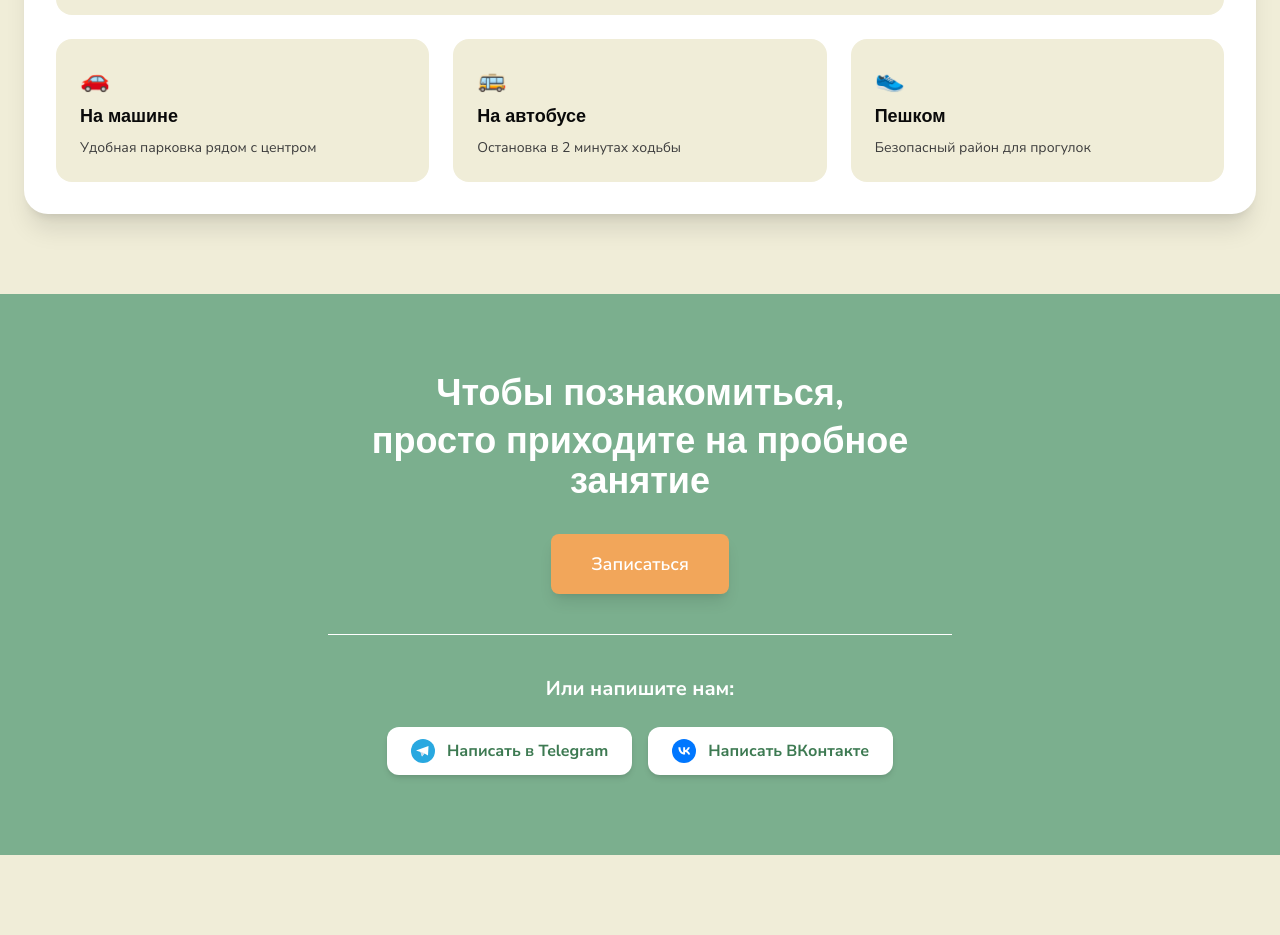
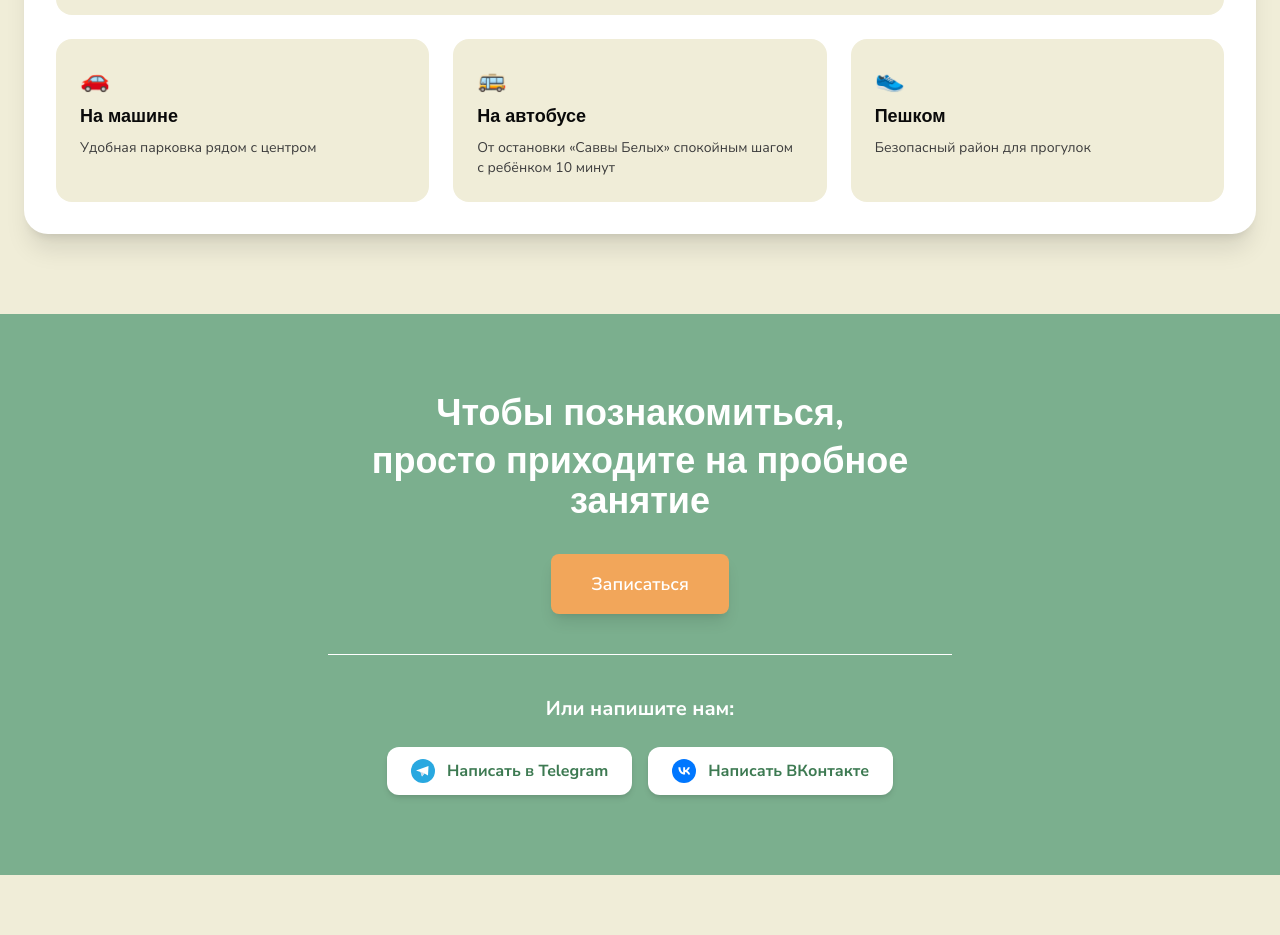
Before and after one commit to 200288btm-wq/akademiya-pandy, a React (Vite) app: page /contacts in a window 1280 px wide. Shown: the part 1459-2394 px from the top of the page. Built offline with nearby package versions, Linux system fonts and the light colour scheme.

Commit message:
Add files via upload

```diff
--- a/src/app/pages/Contacts.tsx
+++ b/src/app/pages/Contacts.tsx
@@ -89,7 +89,7 @@ export function Contacts() {
                 <div className="text-2xl mb-2">{"🚌"}</div>
                 <h3 className="font-['Nunito',sans-serif] font-bold mb-2">{"На автобусе"}</h3>
                 <p className="font-['Nunito_Sans',sans-serif] text-sm text-[#3D3D3D]">
-                  {"Остановка в 2 минутах ходьбы"}
+                  {"От остановки «Саввы Белых» спокойным шагом с ребёнком 10 минут"}
                 </p>
               </div>
               <div className="bg-[#F0EDD8] rounded-2xl p-6">
```
